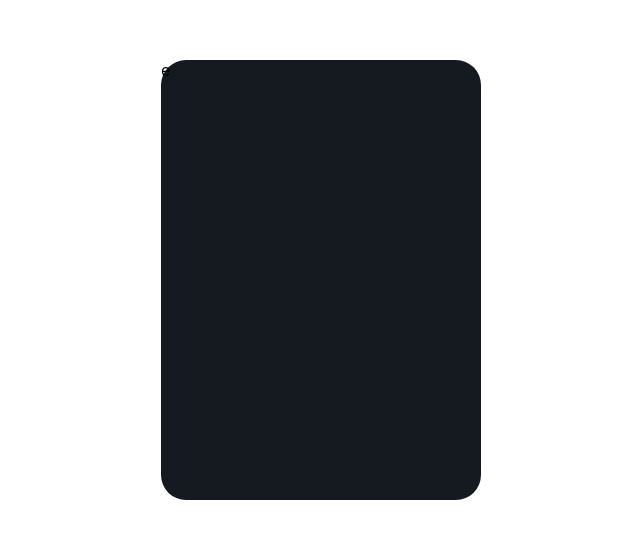
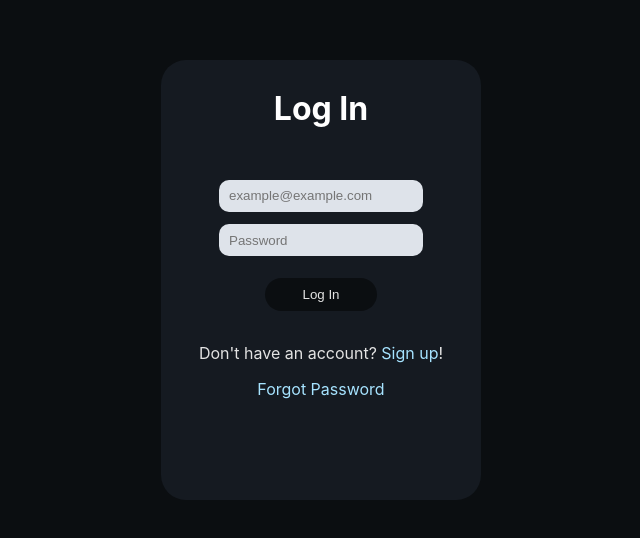
Before and after one commit to d4n13ls1104/troller, a React (Create React App) app in the folder frontend/: page / in a window 1280 px wide. Shown: the part 120-658 px from the top of the page, without its empty margins (319-959 px from the left). Built offline with nearby package versions, Linux system fonts and the light colour scheme.

Commit message:
feat: login page

```diff
--- a/frontend/src/pages/Login.tsx
+++ b/frontend/src/pages/Login.tsx
@@ -1,13 +1,34 @@
+import Link from "components/common/Link";
+import Button from "components/FormComponents/Button";
+import FormHeaderText from "components/FormComponents/FormHeaderText";
+import FormHeaderWrapper from "components/FormComponents/FormHeaderWrapper";
+import FormInputWrapper from "components/FormComponents/FormInputWrapper";
+import FormText from "components/FormComponents/FormText";
 import FormNavWrapper from "components/FormComponents/FormWrapper";
-import React from "react";
+import Input from "components/FormComponents/Input";
+import React, { useEffect } from "react";
+import { COLORS } from "util/consts";
 
 
 
 const Login: React.FC = () => {
+    useEffect(() => {
+        document.body.style.backgroundColor = COLORS.BACKGROUND;
+    })
+
     return (
         <>
             <FormNavWrapper>
-                e
+                <FormHeaderWrapper>
+                    <FormHeaderText>Log In</FormHeaderText>
+                </FormHeaderWrapper>
+                <FormInputWrapper>
+                    <Input type="email" placeholder="example@example.com"/>
+                    <Input type="password" placeholder="Password"/>
+                    <Button>Log In</Button>
+                    <FormText>Don't have an account? <Link href="/register">Sign up</Link>!</FormText>
+                    <Link href="/">Forgot Password</Link>
+                </FormInputWrapper>
             </FormNavWrapper>
         </>
     );
```
